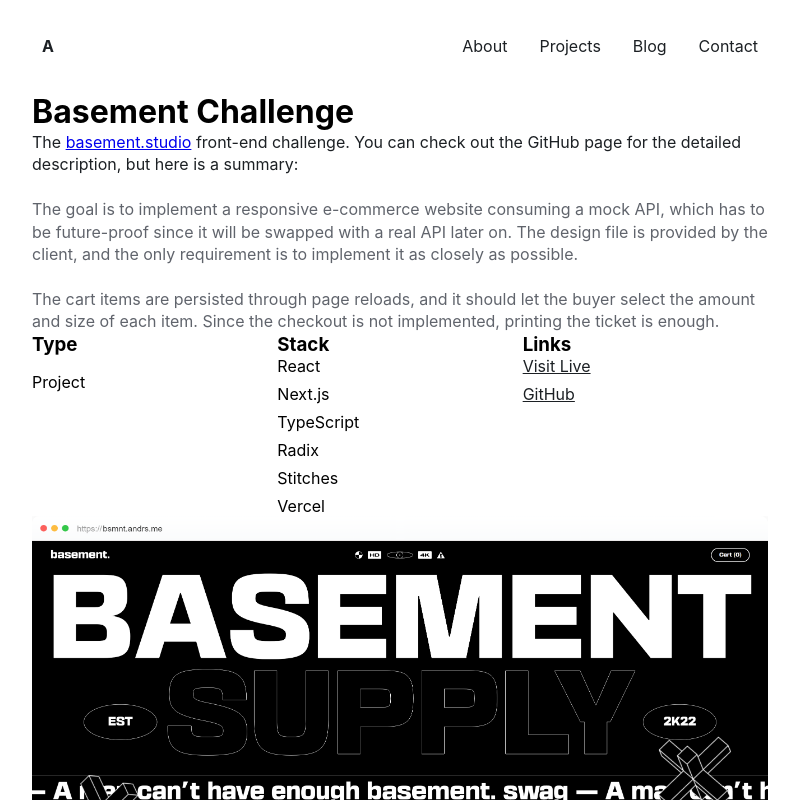
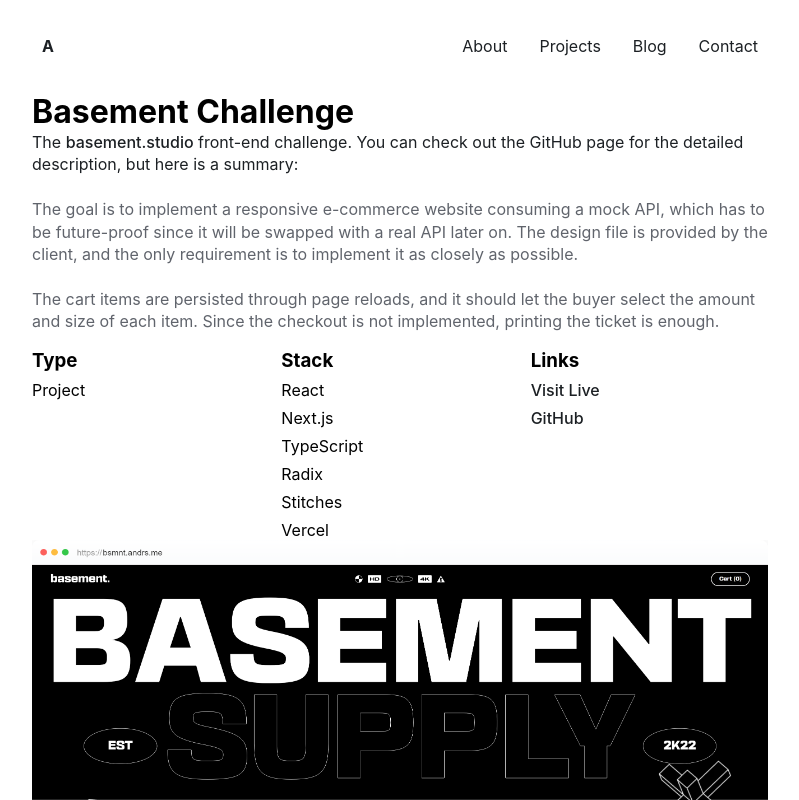
Before and after one commit to andresmarpz/website, a Next.js app: page /project/basement in a window 1280 px wide. Shown: the top 800 px of the page, without its empty margins (240-1039 px from the left). Built offline with nearby package versions, Linux system fonts and the light colour scheme; what next-real-viewport would draw is missing.

Commit message:
fix: layout issues with CaseStudyLayout

```diff
--- a/components/CaseStudyLayout.tsx
+++ b/components/CaseStudyLayout.tsx
@@ -1,3 +1,4 @@
+import { styled } from "@/stitches.config"
 import Box from "./common/Box"
 import Paragraph from "./common/Paragraph"
 
@@ -10,6 +11,16 @@
 	github: string
 }
 
+const StyledLink = styled('a', {
+	color: '$slate12',
+	fontWeight: 500,
+	textDecoration: 'none',
+
+	'&:hover': {
+		textDecoration: 'underline'
+	}
+})
+
 const CaseStudyLayout: React.FC<Props> = ({ title, description, type, stack, href, github }) => {
 	return <div>
 		<h1>{title}</h1>
@@ -17,19 +28,22 @@
 			{description}
 		</Paragraph>
 		<Box css={{
+			marginTop: '1rem',
 			display: 'grid',
 			gridTemplateColumns: 'repeat(auto-fit, minmax(200px, 1fr))',
+			gap: 12
 		}}>
 			<Box>
 				<Box as="h3">Type</Box>
-				<Box as="p">{type}</Box>
+				<Box css={{ paddingTop: 8 }}>{type}</Box>
 			</Box>
 			<Box>
 				<Box as="h3">Stack</Box>
 				<Box css={{
 					display: 'flex',
 					flexDirection: 'column',
-					gap: 8
+					gap: 8,
+					paddingTop: 8
 				}}>
 					{stack.map((item, index) => <Box as="div" key={index}>{item}</Box>)}
 				</Box>
@@ -39,10 +53,11 @@
 				<Box css={{
 					display: 'flex',
 					flexDirection: 'column',
-					gap: 8
+					gap: 8,
+					paddingTop: 8
 				}}>
-					<Box as="a" css={{ color: "$slate12" }} href={href} target="_blank" rel="noreferrer">Visit Live</Box>
-					<Box as="a" css={{ color: "$slate12" }} href={github} target="_blank" rel="noreferrer">GitHub</Box>
+					<StyledLink href={href} target="_blank" rel="noreferrer">Visit Live</StyledLink>
+					<StyledLink href={github} target="_blank" rel="noreferrer">GitHub</StyledLink>
 				</Box>
 			</Box>
 		</Box>
--- a/pages/index.tsx
+++ b/pages/index.tsx
@@ -185,11 +185,7 @@
 			</Section>
 
 			<Section>
-				<Box as="h4" className={TitleStyle()}>Contact</Box>
-				<Paragraph css={{ marginBottom: "5rem" }}>
-					Feel free to reach out to me if you have any questions or just want to
-					say hi!
-				</Paragraph>
+				<Box as="h4" className={TitleStyle()} css={{ textAlign: 'center' }}>Contact</Box>
 			</Section>
         </div>
     );
--- a/pages/project/basement.tsx
+++ b/pages/project/basement.tsx
@@ -30,12 +30,22 @@
 	borderRadius: 8
 })
 
+const StyledLink = styled('a', {
+	color: '$slate12',
+	fontWeight: 500,
+	textDecoration: 'none',
+
+	'&:hover': {
+		textDecoration: 'underline'
+	}
+})
+
 const Basement: NextPage = () => {
 	return <main>
 		<CaseStudyLayout
 			title="Basement Challenge"
 			description={<>
-				The <a href="https://basement.studio">basement.studio</a> front-end challenge. You can
+				The <StyledLink href="https://basement.studio" target="_blank" rel="noreferrer">basement.studio</StyledLink> front-end challenge. You can
 				check out the GitHub page for the detailed description, but here is a summary: <br/><br/>
 
 				<StyledDescription>
```
